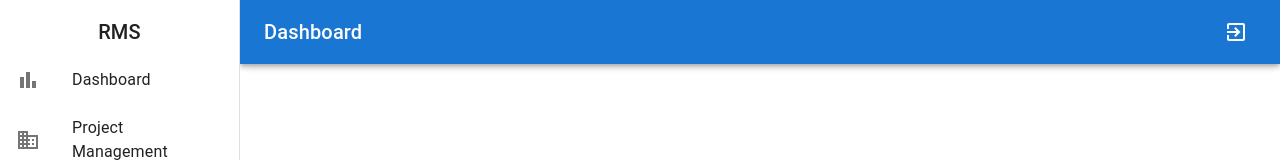
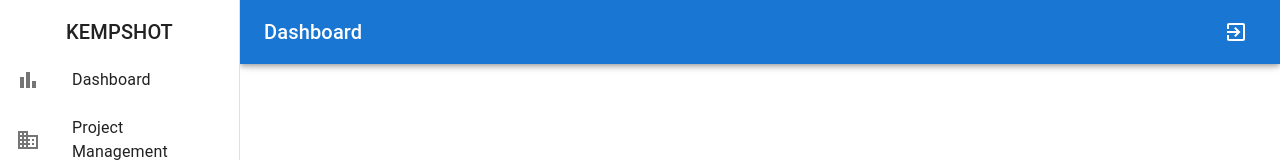
Before and after one commit to Geobilly/https---github.com-Geobilly-rmesreactapp, a React (Create React App) app: page /drawer in a window 1280 px wide. Shown: the top 160 px of the page. Built offline with nearby package versions, Linux system fonts and the light colour scheme.

Commit message:
Update ResponsiveDrawer.js

```diff
--- a/src/ResponsiveDrawer.js
+++ b/src/ResponsiveDrawer.js
@@ -86,7 +86,7 @@ function ResponsiveDrawer(props) {
         component="div"
         sx={{ flexGrow: 1, textAlign: "center", paddingTop: "16px" }}
       >
-        RMS
+        KEMPSHOT
       </Typography>
       <List>
         {["Dashboard", "Project Management"].map((text) => (
```
